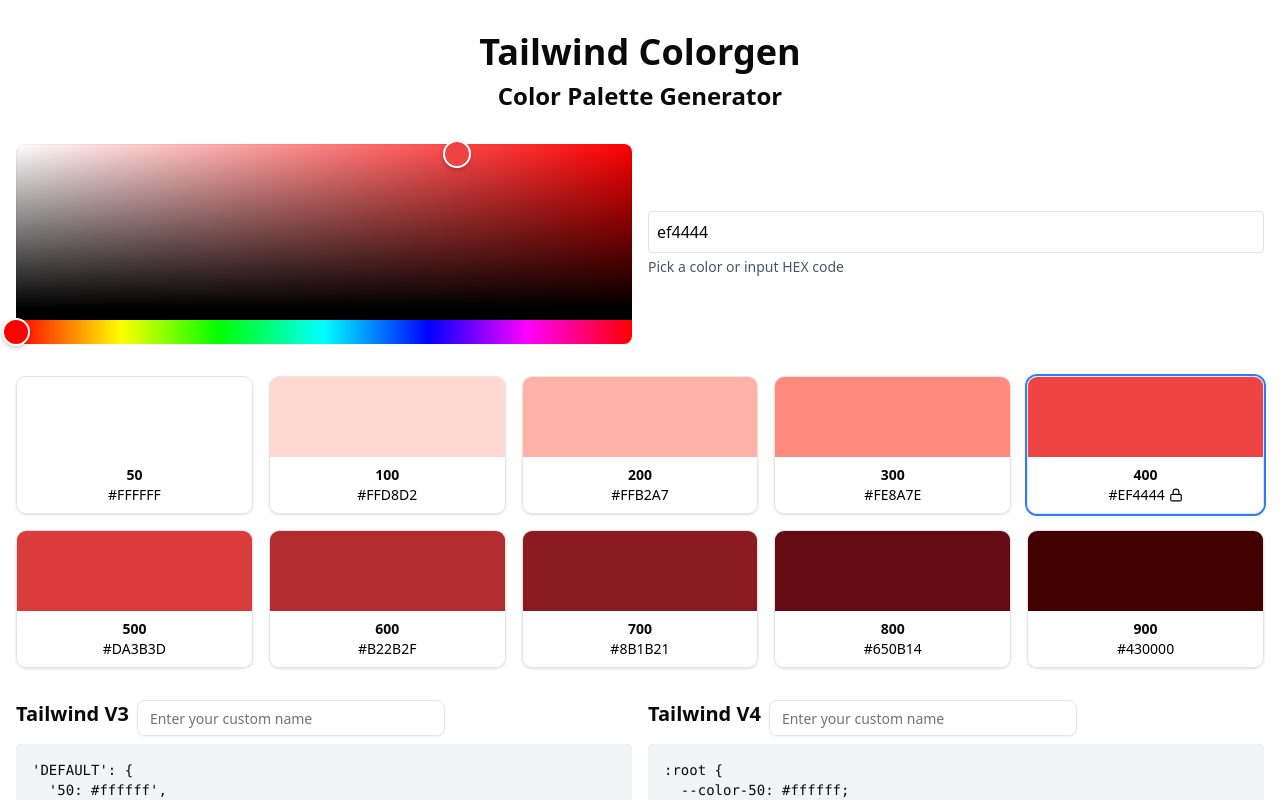
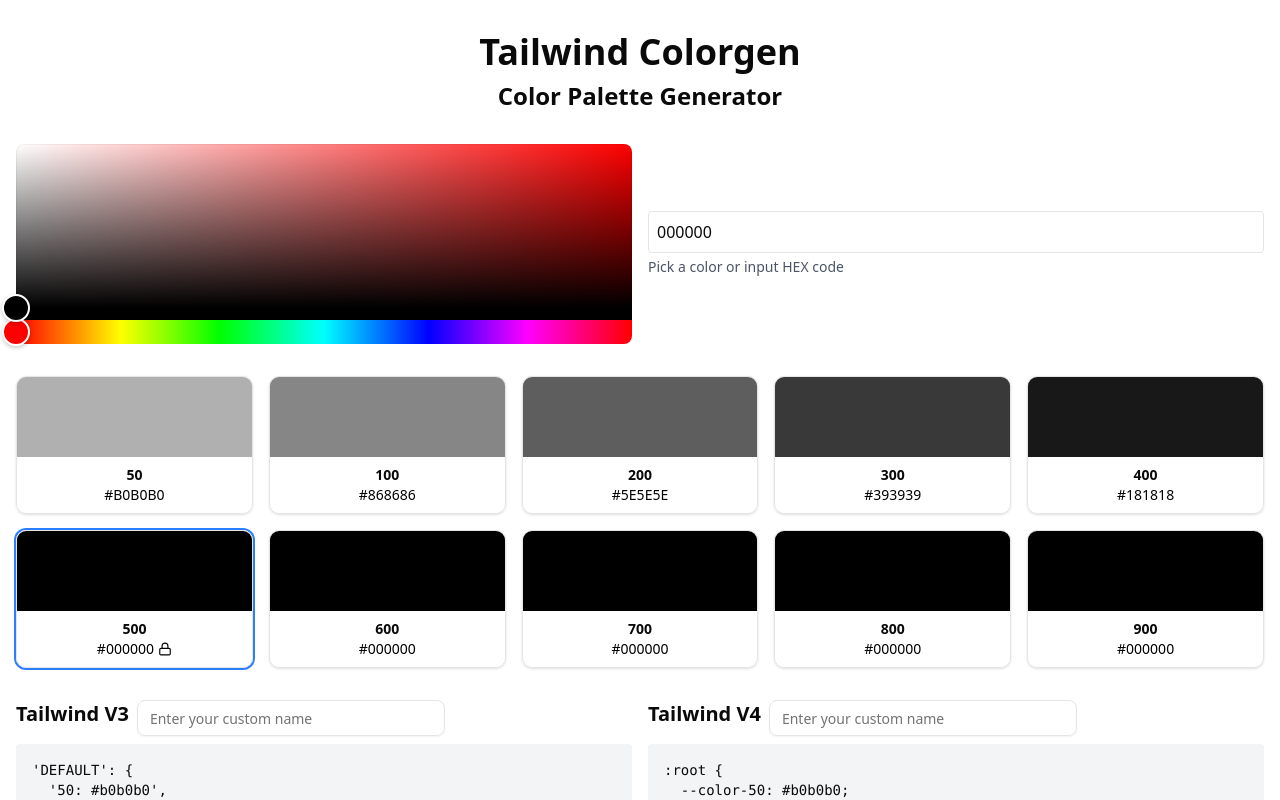
Before and after one commit to Sanchitbajaj02/tailwind-colorgen, a Next.js app: page / in a window 1280 px wide. Shown: the top 800 px of the page. Built offline with nearby package versions, Linux system fonts and the light colour scheme.

Commit message:
change default color

```diff
--- a/src/components/color-picker/index.tsx
+++ b/src/components/color-picker/index.tsx
@@ -8,7 +8,7 @@
 import CopyTooltip from "@/components/color-picker/copy-tooltip";
 
 export default function ColorPicker() {
-  const [color, setColor] = useState("#ef4444");
+  const [color, setColor] = useState("#000000");
   const [tailwind3, setTailwind3] = useState("");
   const [tailwind4, setTailwind4] = useState("");
 
```
